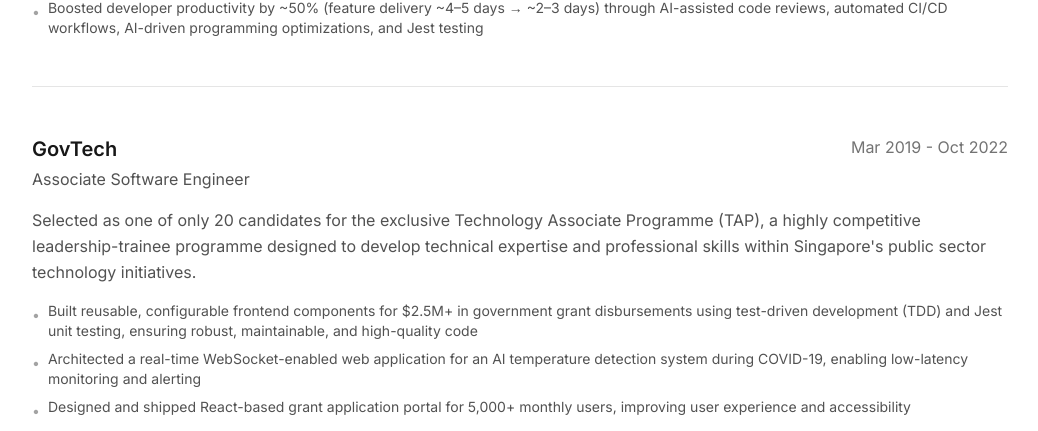
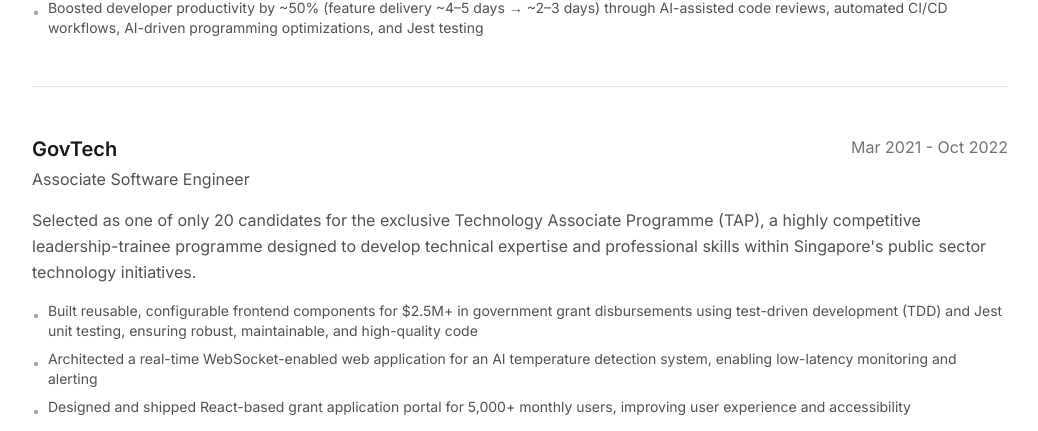
Before and after one commit to thefiend/thefiend, a Next.js app: page / in a window 1280 px wide. Shown: the part 972-1403 px from the top of the page, without its empty margins (160-1198 px from the left). Built offline with nearby package versions, Linux system fonts and the light colour scheme; no server answers.

Commit message:
Update resume

```diff
--- a/src/app/page.tsx
+++ b/src/app/page.tsx
@@ -44,11 +44,11 @@
     {
       company: 'GovTech',
       role: 'Associate Software Engineer',
-      period: 'Mar 2019 - Oct 2022',
+      period: 'Mar 2021 - Oct 2022',
       summary: "Selected as one of only 20 candidates for the exclusive Technology Associate Programme (TAP), a highly competitive leadership-trainee programme designed to develop technical expertise and professional skills within Singapore's public sector technology initiatives.",
       highlights: [
         "Built reusable, configurable frontend components for $2.5M+ in government grant disbursements using test-driven development (TDD) and Jest unit testing, ensuring robust, maintainable, and high-quality code",
-        "Architected a real-time WebSocket-enabled web application for an AI temperature detection system during COVID-19, enabling low-latency monitoring and alerting",
+        "Architected a real-time WebSocket-enabled web application for an AI temperature detection system, enabling low-latency monitoring and alerting",
         "Designed and shipped React-based grant application portal for 5,000+ monthly users, improving user experience and accessibility",
         "Mentored engineers and interns through code reviews, providing guidance on optimized solutions that improved code quality and accelerated development speed."
       ]
```
